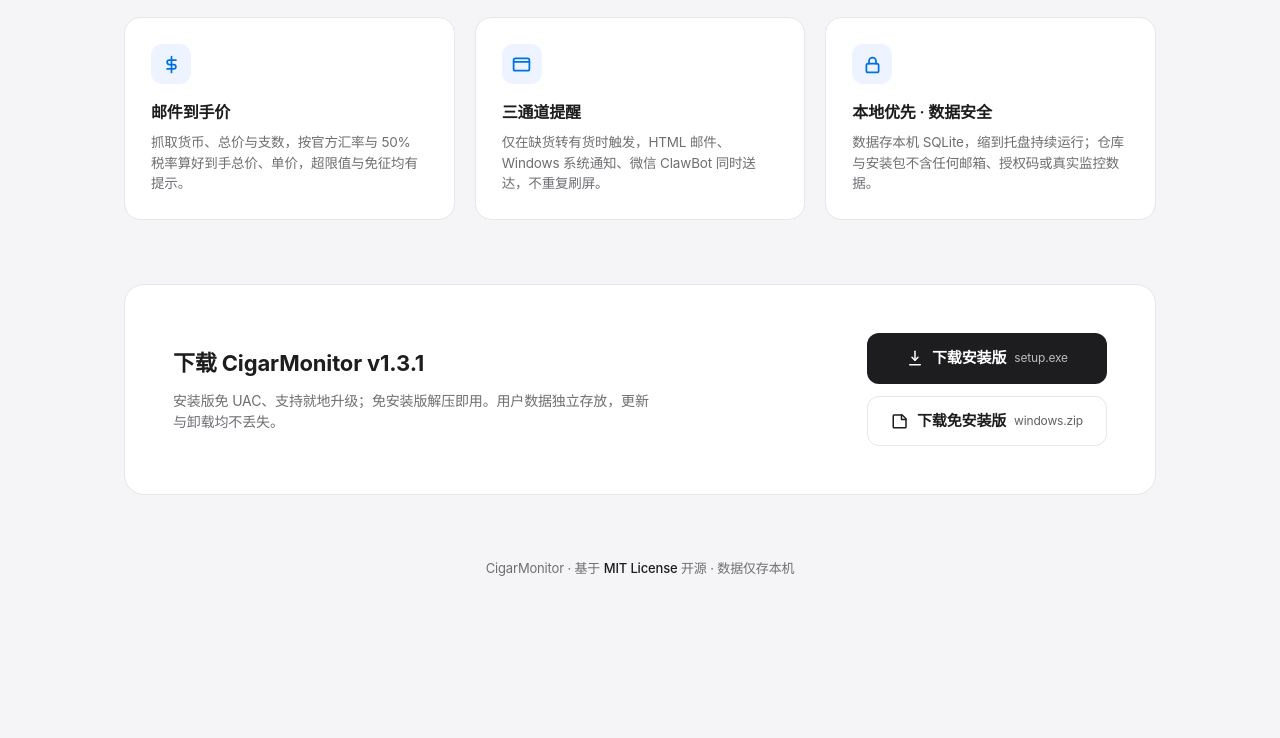
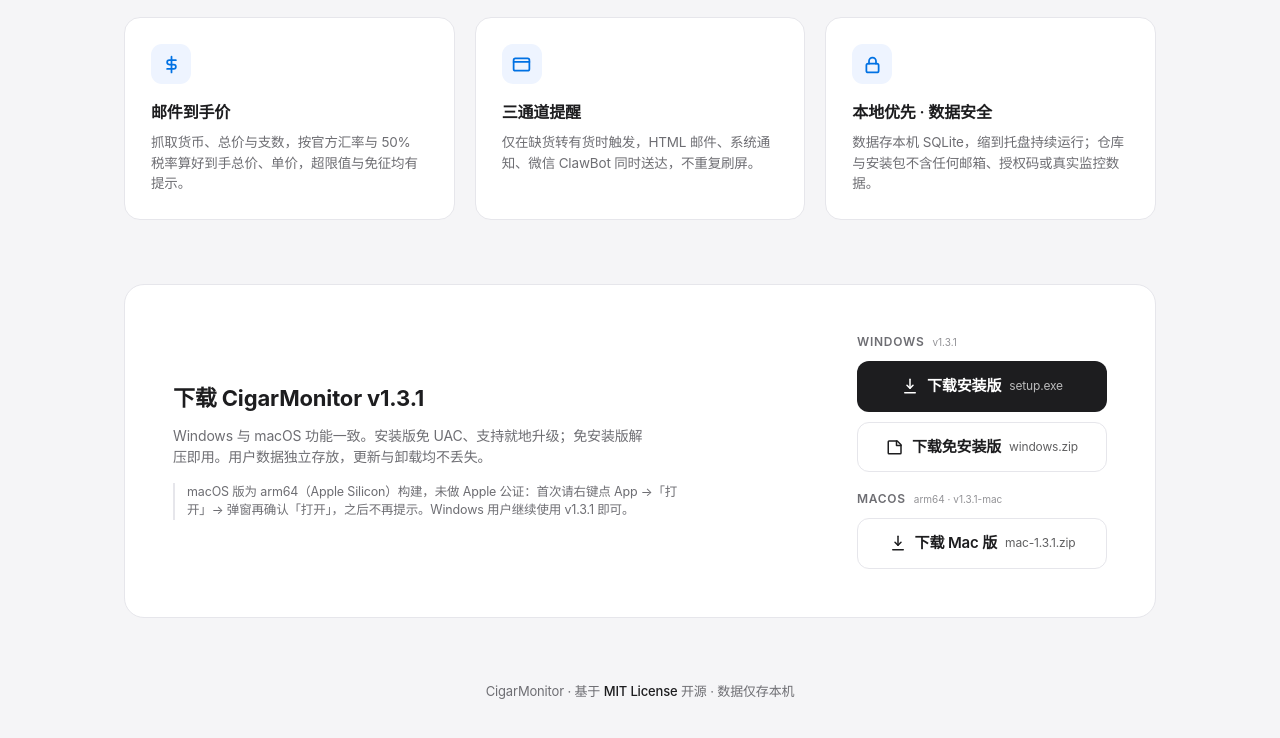
Before and after one commit to hoho77777/cigar-monitor, a plain HTML site: page landing/产品介绍.html in a window 1280 px wide. Shown: the part 1138-1876 px from the top of the page. Before the commit the page ends 1789 px from the top, so only its background shows below. Drawn offline with Linux system fonts and the light colour scheme.

Commit message:
docs(landing): 增加 macOS 下载入口（v1.3.1-mac, arm64）

```diff
--- a/landing/产品介绍.html
+++ b/landing/产品介绍.html
@@ -81,7 +81,11 @@ body{
 .dl-card{display:grid;grid-template-columns:1fr auto;gap:32px;align-items:center}
 .dl-card h3{font-size:22px;font-weight:700;margin-bottom:10px}
 .dl-card p{font-size:14px;color:var(--sub);max-width:480px}
-.dl-btns{display:flex;flex-direction:column;gap:12px;min-width:240px}
+.dl-btns{display:flex;flex-direction:column;gap:18px;min-width:250px}
+.dl-group{display:flex;flex-direction:column;gap:10px}
+.dl-plat{display:flex;align-items:center;gap:8px;font-size:12px;font-weight:600;letter-spacing:.06em;text-transform:uppercase;color:var(--sub)}
+.dl-plat small{font-weight:400;text-transform:none;letter-spacing:0;opacity:.75}
+.dl-note{margin-top:16px;font-size:12.5px;color:var(--sub);padding-left:12px;border-left:2px solid var(--line);max-width:520px}
 .btn{display:inline-flex;align-items:center;justify-content:center;gap:8px;padding:13px 22px;border-radius:12px;font-size:15px;font-weight:600;text-decoration:none;border:1px solid transparent;white-space:nowrap}
 .btn-primary{background:var(--ink);color:#fff}
 .btn-ghost{background:#fff;color:var(--ink);border-color:var(--line)}
@@ -121,11 +125,11 @@ footer a{color:var(--ink);text-decoration:none;font-weight:500}
       <div class="eyebrow"><span class="dot"></span>本地部署 · 免费开源</div>
       <h1>CigarMonitor</h1>
       <div class="role">雪茄库存监控工具</div>
-      <p class="desc">定时盯库存，缺货转有货立即通过邮件、Windows 通知与微信提醒；同时是标准 MCP server，可直接接入 AI 用语音或文字操作。</p>
+      <p class="desc">定时盯库存，缺货转有货立即通过邮件、系统通知与微信提醒；同时是标准 MCP server，可直接接入 AI 用语音或文字操作。</p>
       <div class="meta">
         <span>v1.3.1</span><span class="sep">·</span>
         <span>Python</span><span class="sep">·</span>
-        <span>Windows</span><span class="sep">·</span>
+        <span>Windows / macOS</span><span class="sep">·</span>
         <span>数据存本机</span>
       </div>
     </div>
@@ -170,7 +174,7 @@ footer a{color:var(--ink);text-decoration:none;font-weight:500}
         </div>
         <div class="flow-item">
           <div class="flow-ic"><svg viewBox="0 0 24 24" fill="none" stroke="currentColor" stroke-width="2" stroke-linecap="round" stroke-linejoin="round"><path d="M18 8a6 6 0 0 0-12 0c0 7-3 9-3 9h18s-3-2-3-9"/><path d="M13.7 21a2 2 0 0 1-3.4 0"/></svg></div>
-          <h4>立即通知</h4><p>邮件 + Windows + 微信</p>
+          <h4>立即通知</h4><p>邮件 + 系统通知 + 微信</p>
         </div>
       </div>
     </div>
@@ -203,7 +207,7 @@ footer a{color:var(--ink);text-decoration:none;font-weight:500}
       <div class="fitem">
         <div class="fic"><svg viewBox="0 0 24 24" fill="none" stroke="currentColor" stroke-width="2" stroke-linecap="round" stroke-linejoin="round"><rect x="3" y="5" width="18" height="14" rx="2"/><path d="M3 9h18"/></svg></div>
         <h4>三通道提醒</h4>
-        <p>仅在缺货转有货时触发，HTML 邮件、Windows 系统通知、微信 ClawBot 同时送达，不重复刷屏。</p>
+        <p>仅在缺货转有货时触发，HTML 邮件、系统通知、微信 ClawBot 同时送达，不重复刷屏。</p>
       </div>
       <div class="fitem">
         <div class="fic"><svg viewBox="0 0 24 24" fill="none" stroke="currentColor" stroke-width="2" stroke-linecap="round" stroke-linejoin="round"><rect x="5" y="11" width="14" height="10" rx="2"/><path d="M8 11V8a4 4 0 0 1 8 0v3"/></svg></div>
@@ -218,9 +222,12 @@ footer a{color:var(--ink);text-decoration:none;font-weight:500}
     <div class="card dl-card">
       <div>
         <h3>下载 CigarMonitor v1.3.1</h3>
-        <p>安装版免 UAC、支持就地升级；免安装版解压即用。用户数据独立存放，更新与卸载均不丢失。</p>
+        <p>Windows 与 macOS 功能一致。安装版免 UAC、支持就地升级；免安装版解压即用。用户数据独立存放，更新与卸载均不丢失。</p>
+        <div class="dl-note">macOS 版为 arm64（Apple Silicon）构建，未做 Apple 公证：首次请右键点 App →「打开」→ 弹窗再确认「打开」，之后不再提示。Windows 用户继续使用 v1.3.1 即可。</div>
       </div>
       <div class="dl-btns">
+        <div class="dl-group">
+          <div class="dl-plat">Windows <small>v1.3.1</small></div>
           <a class="btn btn-primary" href="https://github.com/hoho77777/cigar-monitor/releases/download/v1.3.1/CigarMonitor_v1.3.1_setup.exe">
             <svg viewBox="0 0 24 24" fill="none" stroke="currentColor" stroke-width="2" stroke-linecap="round" stroke-linejoin="round"><path d="M12 3v12"/><path d="M8 11l4 4 4-4"/><path d="M5 21h14"/></svg>
             下载安装版 <small>setup.exe</small>
@@ -229,6 +236,14 @@ footer a{color:var(--ink);text-decoration:none;font-weight:500}
             <svg viewBox="0 0 24 24" fill="none" stroke="currentColor" stroke-width="2" stroke-linecap="round" stroke-linejoin="round"><path d="M4 4h11l5 5v11a1 1 0 0 1-1 1H4a1 1 0 0 1-1-1V5a1 1 0 0 1 1-1z"/><path d="M14 4v6h6"/></svg>
             下载免安装版 <small>windows.zip</small>
           </a>
+        </div>
+        <div class="dl-group">
+          <div class="dl-plat">macOS <small>arm64 · v1.3.1-mac</small></div>
+          <a class="btn btn-ghost" href="https://github.com/hoho77777/cigar-monitor/releases/download/v1.3.1-mac/CigarMonitor-mac-1.3.1.zip">
+            <svg viewBox="0 0 24 24" fill="none" stroke="currentColor" stroke-width="2" stroke-linecap="round" stroke-linejoin="round"><path d="M12 3v12"/><path d="M8 11l4 4 4-4"/><path d="M5 21h14"/></svg>
+            下载 Mac 版 <small>mac-1.3.1.zip</small>
+          </a>
+        </div>
       </div>
     </div>
   </section>
```
Lines whose indentation alone changed are shown as unchanged.
